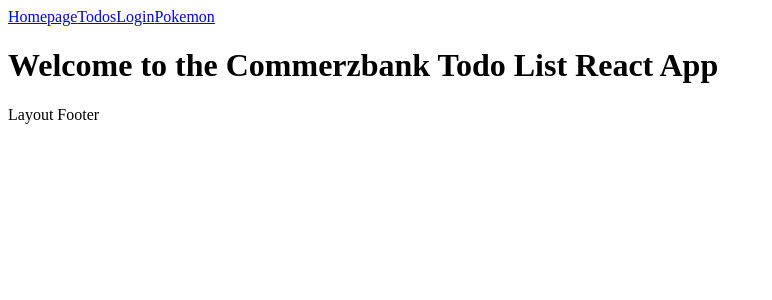
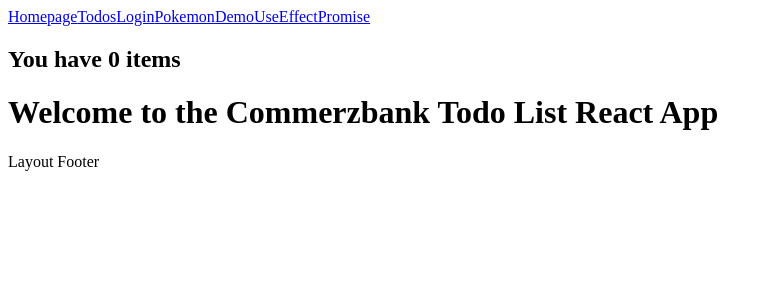
Before and after one commit to moncapitaine/learn-react, a React (Vite) app in the folder my-react-app/: page /DemoUseEffectPromise in a window 1280 px wide. Shown: the top 300 px of the page, without its empty margins (0-772 px from the left). Built offline with nearby package versions, Linux system fonts and the light colour scheme.

Commit message:
DemoUseEffectPromise frame

```diff
--- a/my-react-app/src/App.tsx
+++ b/my-react-app/src/App.tsx
@@ -3,6 +3,7 @@
 import { UserContext, UserContextData } from "./contexts/userContext"
 import { UserContextProvider } from "./contexts/userContextProvider"
 import { MyLayout } from "./MyLayout"
+import { DemoUseEffectPromise } from "./pages/DemoUseEffectPromise"
 import { HomePage } from "./pages/HomePage"
 import { LoginPage } from "./pages/LoginPage"
 import { PokemonPage } from "./pages/PokemonPage"
@@ -19,6 +20,7 @@
             <Route path="/todos" element={<TodoPage />} />
             <Route path="/login" element={<LoginPage />} />
             <Route path="/pokemon" element={<PokemonPage />} />
+            <Route path="/DemoUseEffectPromise" element={<DemoUseEffectPromise />} />
           </Routes>
           <h1>Welcome to the Commerzbank Todo List React App</h1>
         </MyLayout>
--- a/my-react-app/src/MyLayout.tsx
+++ b/my-react-app/src/MyLayout.tsx
@@ -14,6 +14,7 @@
         <Link to="/todos">Todos</Link>
         <Link to="/login">Login</Link>
         <Link to="/pokemon">Pokemon</Link>
+        <Link to="/DemoUseEffectPromise">DemoUseEffectPromise</Link>
       </header>
       <main>
         {children}
--- /dev/null
+++ b/my-react-app/src/pages/DemoUseEffectPromise.tsx
@@ -0,0 +1,18 @@
+import { useState } from "react"
+
+export interface Item {
+  id: string
+  name: string
+}
+
+export const DemoUseEffectPromise = () => {
+  const [itemList, setItemList] = useState<Item[]>([])
+  return (
+    <div>
+      <h2>{`You have ${itemList.length} items`}</h2>
+      <ul>
+        {itemList.map((item) => (<li key={item.id}>{item.name}</li>))}
+      </ul>
+    </div>
+  )
+}
--- a/my-react-app/src/pages/TodoPage.tsx
+++ b/my-react-app/src/pages/TodoPage.tsx
@@ -45,7 +45,13 @@
 
   useEffect(() => {
     console.log('inside useEffect, only if selected item changed', selectedItem)
+    return () => console.log('useEffect termination', selectedItem)
   }, [selectedItem])
+
+  useEffect(() => {
+    console.log('activation of ToDoPage')
+    return () => console.log('deactivation of ToDoPage')
+  }, [])
 
   console.log('ToDoPage re-render')
 
```
